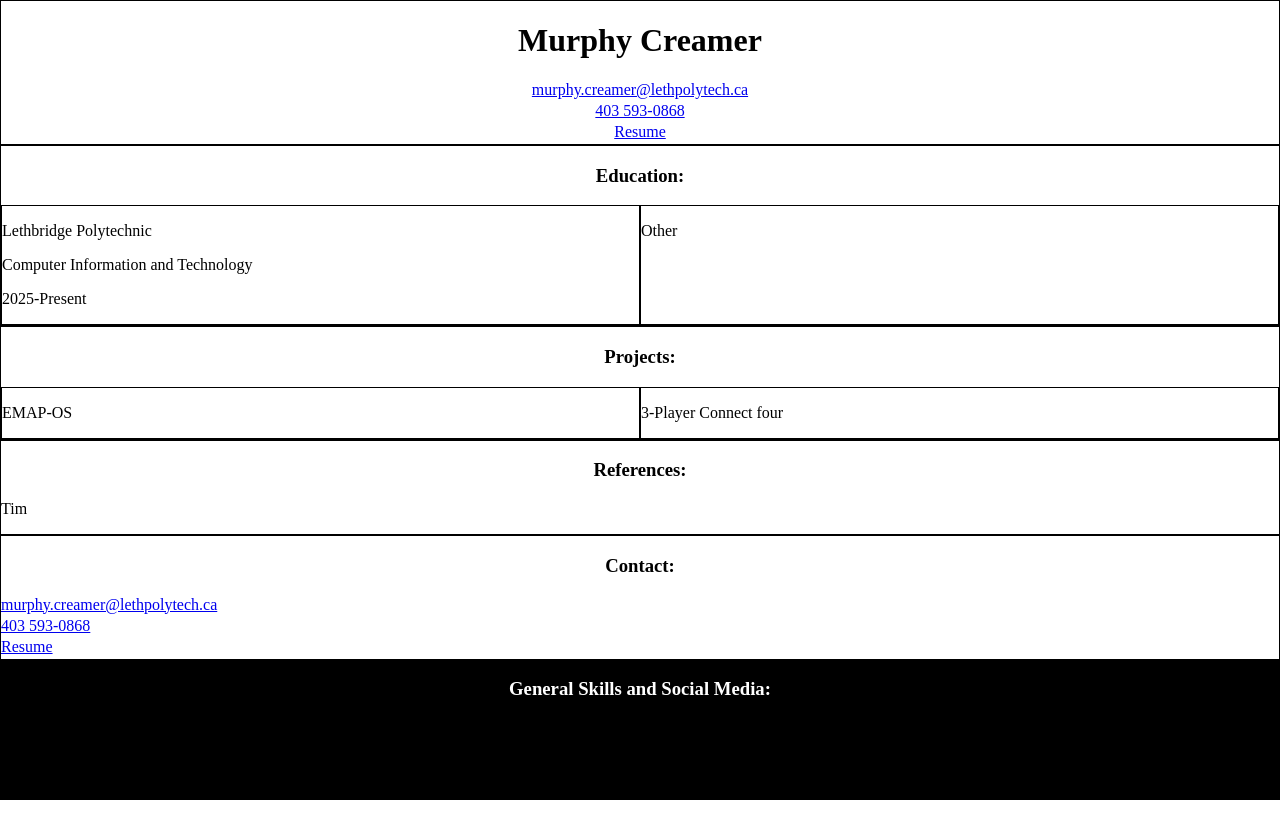
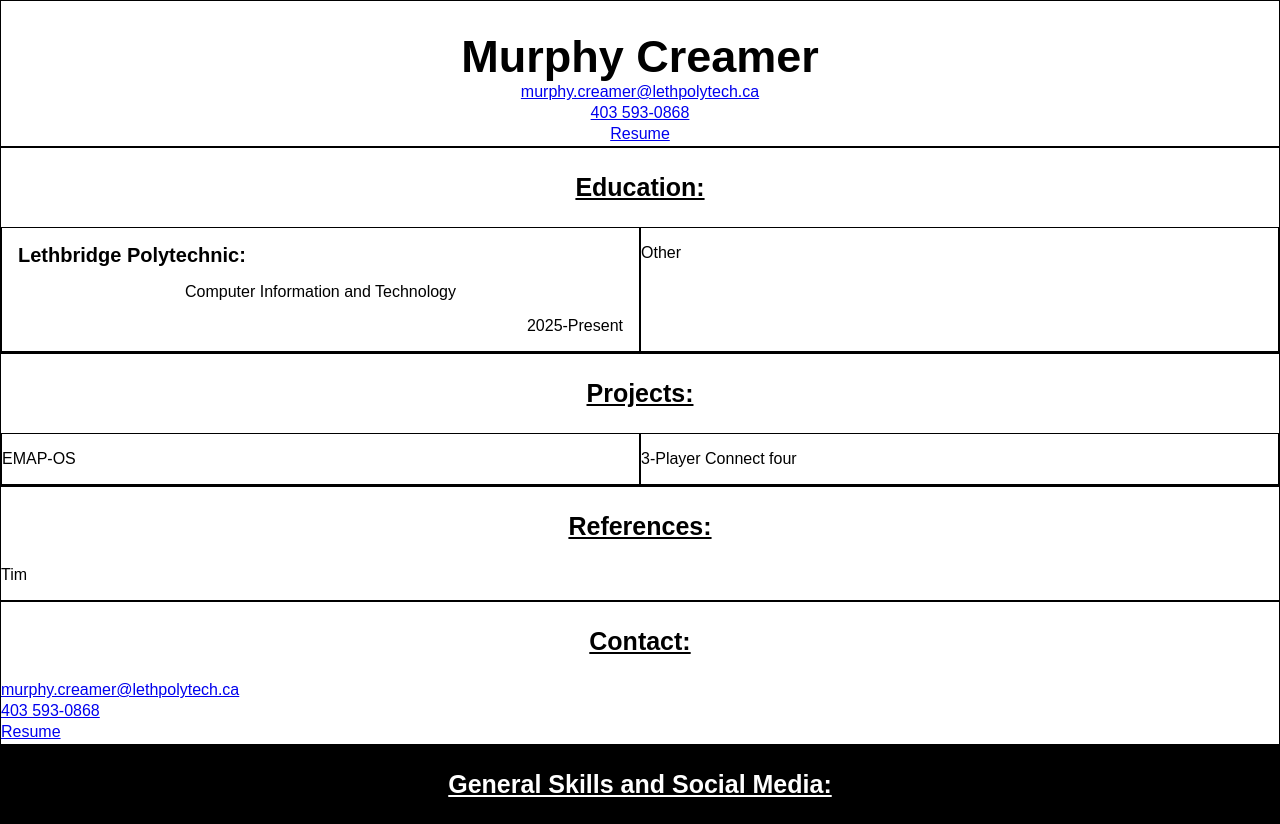
Before and after one commit to OwenKenn/MurphyCreamer, a plain HTML site: page index.html in a window 1280 px wide. Before the commit the page ends 800 px from the top, so only its background shows below. Drawn offline with Linux system fonts and the light colour scheme.

Commit message:
More changes to format. TODO: Add grid to refrence box, fill in content, fix style

```diff
--- a/index.html
+++ b/index.html
@@ -24,9 +24,9 @@
 			<h3>Education:</h3>
 				<div id='indivEdu'>
 					<div id='edu1'>
-							<p>Lethbridge Polytechnic</p>
-							<p>Computer Information and Technology</p>
-							<p>2025-Present</p>
+							<p class='eduTitle'>Lethbridge Polytechnic:</p>
+							<p class='eduCont'>Computer Information and Technology</p>
+							<p class='eduDate'>2025-Present</p>
 					</div>
 					<div id='edu2'>
 							<p>Other</p>
@@ -47,8 +47,10 @@
 			</div>
 
 			<div id='ref'>
-				<h3>References:</h3>
-					<p>Tim</p>
+				<div id='indivRef'>
+					<h3>References:</h3>
+						<p>Tim</p>
+				</div>
 			</div>
 
 			<div id='con'>
--- a/indexCSS.css
+++ b/indexCSS.css
@@ -7,6 +7,7 @@ body {
 	min-height: 100vh;
 	padding: 0;
 	margin: 0;
+	font-family: 'Maiandra GD', sans-serif;
 }
 
 header {
@@ -14,6 +15,10 @@ header {
 	border: 1px black solid;
 	text-align: center;
 }
+	h1 {
+		font-size: 45px;
+		margin-bottom: 0;
+	}
 
 main {
 	display: grid;
@@ -42,11 +47,24 @@ main {
 			/*Temp border*/
 			border: 1px black solid;
 		}
-
 		#edu2 {
 			/*Temp border*/
 			border: 1px black solid;
 		}
+
+	.eduTitle {
+		font-weight: bold;
+		font-size: 20px;
+		margin: 1rem;
+	}
+	.eduCont {
+		text-align: center;
+		margin: 1rem;
+	}
+	.eduDate {
+		text-align: right;
+		margin: 1rem;
+	}
 
 #pro {
 	/*Temp border*/
@@ -98,21 +116,21 @@ ul {
 	padding: 0;
 	margin: 0;
 }
-
-li {
-	margin-bottom: 3px;
-}
+	li {
+		margin-bottom: 3px;
+	}
 
 h3 {
 	text-align: center;
+	font-size: 25px;
+	text-decoration: underline;
 }
 
 /**
 	Tablet website style
 **/
 @media (max-width: 767px) {
-	#indivEdu,
-	#indivPro {
+	#indivEdu, #indivPro {
 		grid-template-columns: 1fr;
 		grid-template-areas:
 			"edu1"
```
